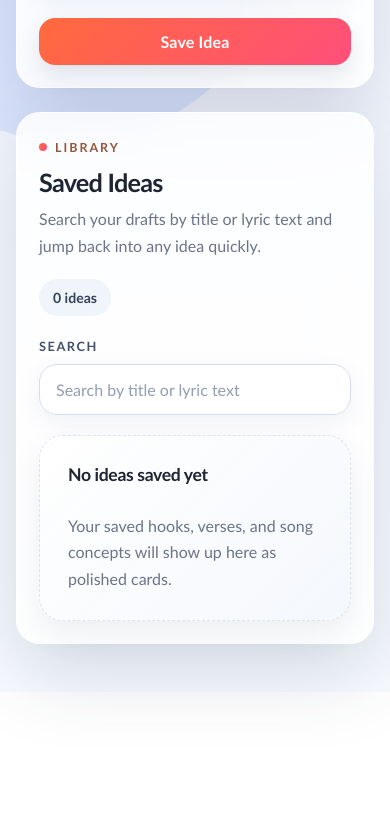
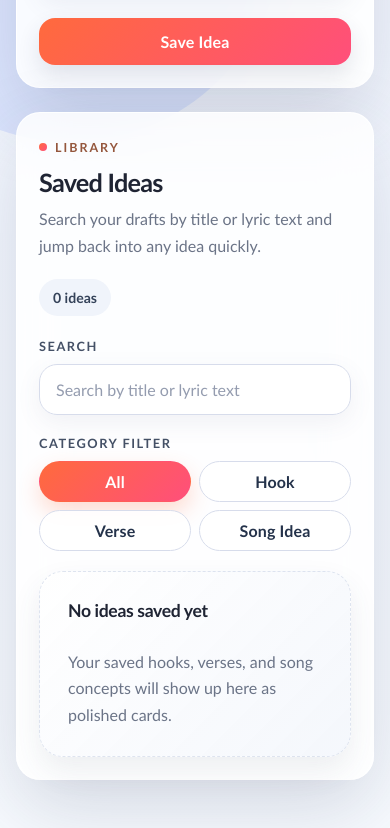
Before and after one commit to tevonberka13-collab/music-app, a plain HTML site: page index.html in a window 390 px wide. Shown: the part 862-1690 px from the top of the page. Before the commit the page ends 1554 px from the top, so only its background shows below. Drawn offline with Linux system fonts and the light colour scheme.

Commit message:
add saved idea category filter

```diff
--- a/index.html
+++ b/index.html
@@ -77,6 +77,16 @@
           <input id="ideaSearch" placeholder="Search by title or lyric text" autocomplete="off">
         </label>
 
+        <div class="field filter-field">
+          <span class="field-label">Category Filter</span>
+          <div id="categoryFilters" class="filter-row" role="group" aria-label="Filter ideas by category">
+            <button type="button" class="filter-button is-active" data-category-filter="All">All</button>
+            <button type="button" class="filter-button" data-category-filter="Hook">Hook</button>
+            <button type="button" class="filter-button" data-category-filter="Verse">Verse</button>
+            <button type="button" class="filter-button" data-category-filter="Song Idea">Song Idea</button>
+          </div>
+        </div>
+
         <ul id="list" class="ideas-list"></ul>
       </section>
     </div>
--- a/script.js
+++ b/script.js
@@ -1,6 +1,7 @@
 let ideas = JSON.parse(localStorage.getItem("musicIdeas")) || [];
 const ideaCategories = ["Hook", "Verse", "Song Idea"];
 let editingIdeaIndex = null;
+let activeCategoryFilter = "All";
 
 const songTitleInput = document.getElementById("songTitle");
 const ideaCategorySelect = document.getElementById("ideaCategory");
@@ -10,6 +11,7 @@ const saveIdeaButton = document.getElementById("saveIdeaButton");
 const cancelEditButton = document.getElementById("cancelEditButton");
 const composerStatus = document.getElementById("composerStatus");
 const ideaCount = document.getElementById("ideaCount");
+const categoryFilters = document.getElementById("categoryFilters");
 
 function formatIdeaCategory(category) {
   if (ideaCategories.indexOf(category) === -1) {
@@ -42,6 +44,14 @@ function matchesIdeaSearch(idea, searchQuery) {
   const lyric = (idea.lyric || "").toLowerCase();
 
   return title.indexOf(searchQuery) !== -1 || lyric.indexOf(searchQuery) !== -1;
+}
+
+function matchesIdeaCategory(idea, categoryFilter) {
+  if (categoryFilter === "All") {
+    return true;
+  }
+
+  return idea.category === categoryFilter;
 }
 
 function saveIdeas() {
@@ -94,7 +104,7 @@ function updateIdeaCount(searchQuery, visibleIdeaCount) {
   const totalIdeas = ideas.length;
   const ideaLabel = totalIdeas === 1 ? "idea" : "ideas";
 
-  if (searchQuery) {
+  if (searchQuery || activeCategoryFilter !== "All") {
     ideaCount.textContent = visibleIdeaCount + " of " + totalIdeas + " " + ideaLabel;
     return;
   }
@@ -129,7 +139,7 @@ function renderIdeas() {
   list.innerHTML = "";
 
   ideas.forEach(function(idea, index) {
-    if (!matchesIdeaSearch(idea, searchQuery)) {
+    if (!matchesIdeaSearch(idea, searchQuery) || !matchesIdeaCategory(idea, activeCategoryFilter)) {
       return;
     }
 
@@ -242,6 +252,21 @@ function cancelEdit() {
 }
 
 ideaSearchInput.addEventListener("input", renderIdeas);
+categoryFilters.addEventListener("click", function(event) {
+  const filterButton = event.target.closest("[data-category-filter]");
+
+  if (!filterButton) {
+    return;
+  }
+
+  activeCategoryFilter = filterButton.dataset.categoryFilter;
+
+  Array.from(categoryFilters.querySelectorAll("[data-category-filter]")).forEach(function(button) {
+    button.classList.toggle("is-active", button === filterButton);
+  });
+
+  renderIdeas();
+});
 
 updateComposerState();
 renderIdeas();
--- a/style.css
+++ b/style.css
@@ -197,6 +197,36 @@ h2 {
 .field {
   display: block;
   margin-bottom: 18px;
+}
+
+.filter-field {
+  margin-bottom: 20px;
+}
+
+.filter-row {
+  display: flex;
+  flex-wrap: wrap;
+  gap: 10px;
+}
+
+.filter-button {
+  padding: 10px 14px;
+  border: 1px solid #d7dceb;
+  border-radius: 999px;
+  background: rgba(255, 255, 255, 0.9);
+  color: var(--secondary);
+  box-shadow: none;
+}
+
+.filter-button:hover {
+  box-shadow: 0 10px 22px rgba(46, 56, 87, 0.08);
+}
+
+.filter-button.is-active {
+  border-color: transparent;
+  background: linear-gradient(135deg, var(--accent), var(--accent-strong));
+  color: #ffffff;
+  box-shadow: 0 10px 22px rgba(255, 106, 61, 0.24);
 }
 
 .field-label {
@@ -469,6 +499,15 @@ li {
     width: 100%;
   }
 
+  .filter-row {
+    gap: 8px;
+  }
+
+  .filter-button {
+    flex: 1 1 calc(50% - 8px);
+    justify-content: center;
+  }
+
   li {
     grid-template-columns: 1fr;
   }
```
